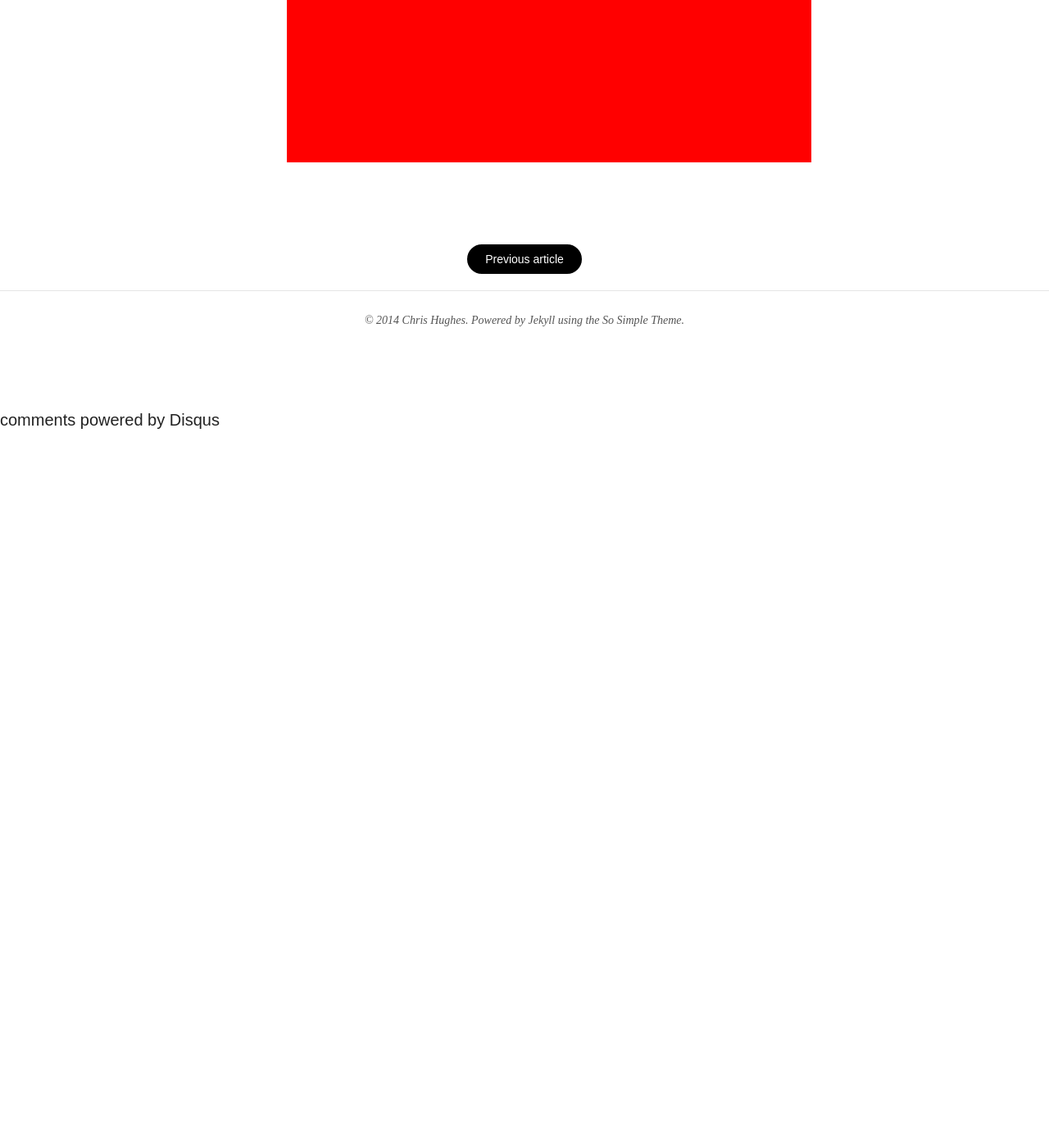
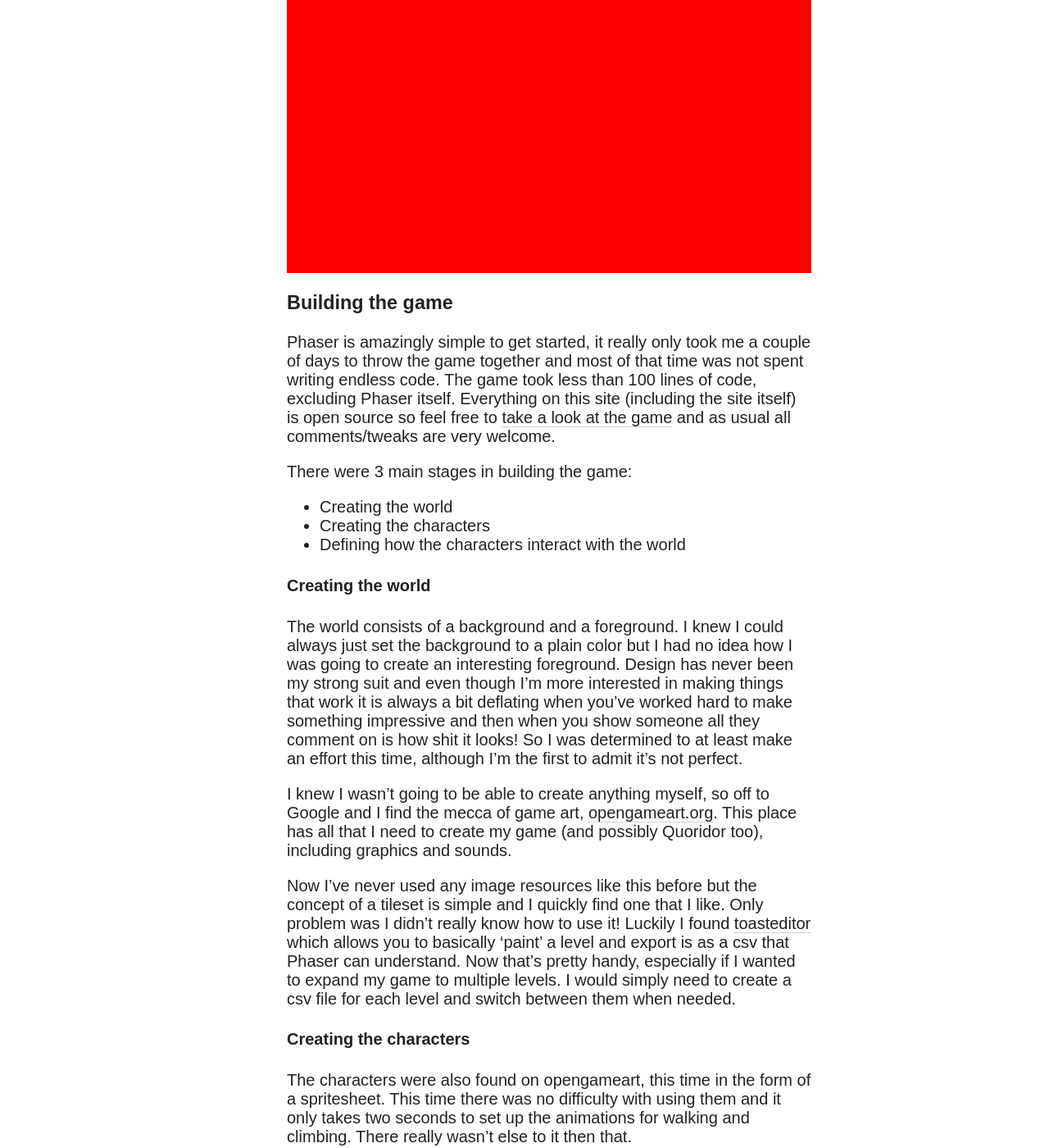
Before and after one commit to chris-hughes/chris-hughes.github.io, a Jekyll site: the page built from _posts/2014-02-16-building-a-game-in-phaser.md, in a window 1280 px wide and 1400 px high, scrolled down 1581 px. Shown: the whole window at 82% size. Built offline with Jekyll 4.4.1, drawn with Linux system fonts in a browser that asks for light colours; nearby versions of some CDN libraries; comment, search, counter and statistics services are not loaded; before the commit the page ends 2105 px from its top, so only the background shows below that; some of the changed text lies outside the part shown.

Commit message:
lots of text in post

```diff
--- a/_posts/2014-02-16-building-a-game-in-phaser.md
+++ b/_posts/2014-02-16-building-a-game-in-phaser.md
@@ -18,4 +18,38 @@ I also found <a href="http://www.lessmilk.com/" target="_blank">lessmilk.com</a>
 
 Now I know I'm aiming to build a board game, but I couldn't resist having a play with Phaser's physics engine, which means gravity! So I decided to build a *very* simple platform style game, which would at least get me familiar with Phaser.
 
+I don't think I'm going to win any awards with this but I've certainly learned a lot about the frustrations of working with image files! The game is fairly basic with the aim being to kill all the (evil?) slugs by jumping on them. It's not really polished but I'm trying to follow my own advice and not worry about that, just post and move on.
+
 <div id="game" style="width:640px; height: 640px; background-color:red;"></div>
+
+### Building the game
+
+Phaser is amazingly simple to get started, it really only took me a couple of days to throw the game together and most of that time was not spent writing endless code. The game took less than 100 lines of code, excluding Phaser itself. Everything on this site (including the site itself) is open source so feel free to <a href="#" target="_blank">take a look at the game</a> and as usual all comments/tweaks are very welcome.
+
+There were 3 main stages in building the game:
+
+* Creating the world
+* Creating the characters
+* Defining how the characters interact with the world
+
+#### Creating the world
+
+The world consists of a background and a foreground. I knew I could always just set the background to a plain color but I had no idea how I was going to create an interesting foreground. Design has never been my strong suit and even though I'm more interested in making things that work it is always a bit deflating when you've worked hard to make something impressive and then when you show someone all they comment on is how shit it looks! So I was determined to at least make an effort this time, although I'm the first to admit it's not perfect.
+
+I knew I wasn't going to be able to create anything myself, so off to Google and I find the mecca of game art, <a href="http://opengameart.org/" target="_blank">opengameart.org</a>. This place has all that I need to create my game (and possibly Quoridor too), including graphics and sounds.
+
+Now I've never used any image resources like this before but the concept of a tileset is simple and I quickly find one that I like. Only problem was I didn't really know how to use it! Luckily I found <a href="http://toastedware.com/toasteditor/" target="_blank">toasteditor</a> which allows you to basically 'paint' a level and export is as a csv that Phaser can understand. Now that's pretty handy, especially if I wanted to expand my game to multiple levels. I would simply need to create a csv file for each level and switch between them when needed.
+
+#### Creating the characters
+
+The characters were also found on opengameart, this time in the form of a spritesheet. This time there was no difficulty with using them and it only takes two seconds to set up the animations for walking and climbing. There really wasn't else to it then that.
+
+#### Interactions
+
+Phaser comes into it's own here, setting up gravity takes one line of code! It's then a simple matter of defining which of your level tiles the players collide with. Being lazy I just set all tiles to be solid (except the ladder) which is why you can walk on clouds! There was a tiny bit of effort getting the ladder to work and to be honest it's not perfect.
+
+The final piece was to kill the snail/player, depending on how they collide. In an ideal world I would have animated the brutal killings in some way and definitely done something to end the game when the player died but I don't think I would have learned much from it so I decided to leave it as is.
+
+### Thoughts on Phaser
+
+Having built my simple game I can say that I'm extremely impressed with Phaser. It was really quick to get started and has powerful features that are simple to use, plus it has a lot more functionality that I haven't explored yet. Whilst I enjoyed using it and I think I could build a pretty good Quoridor game using it, I'm going to have to put some further thought into whether this is the right direction to go. It may be quick however I'm a little concerned that it may force me to implement things in a certain way that may cause problems later.
```
